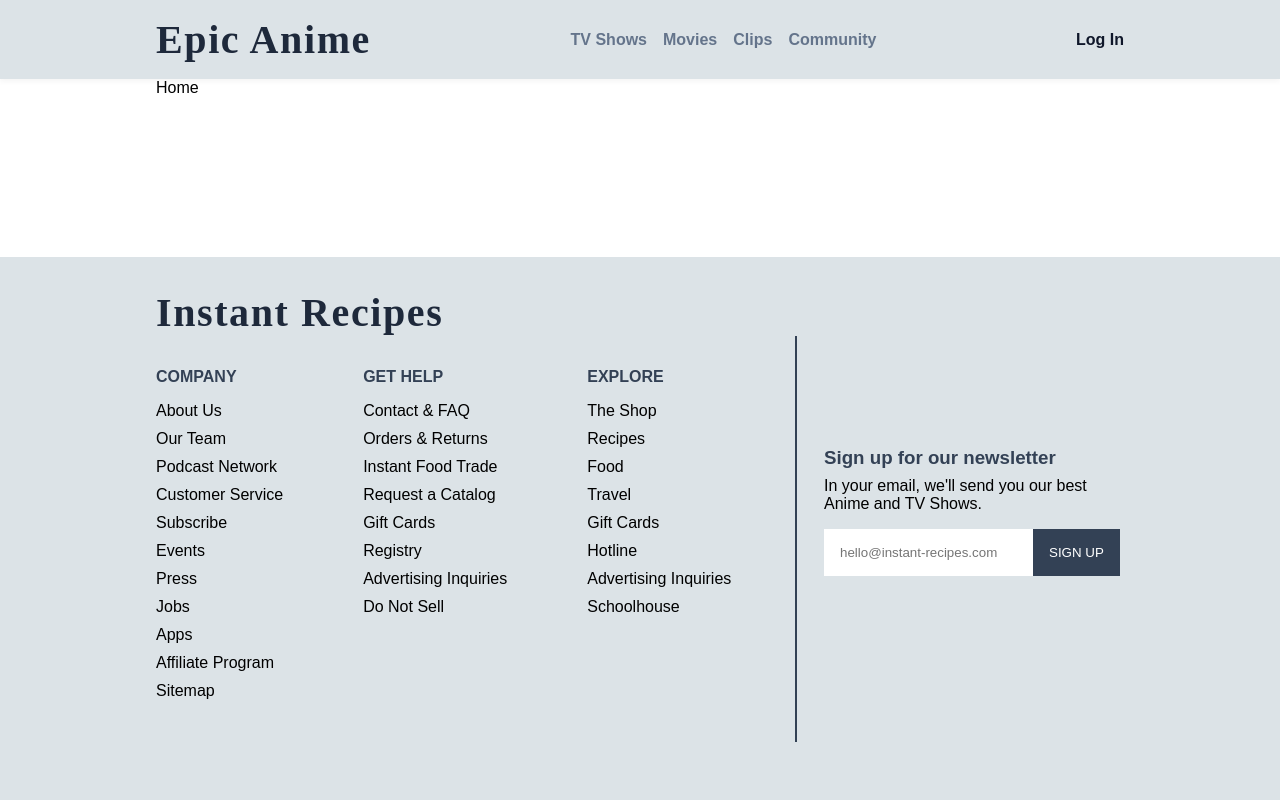
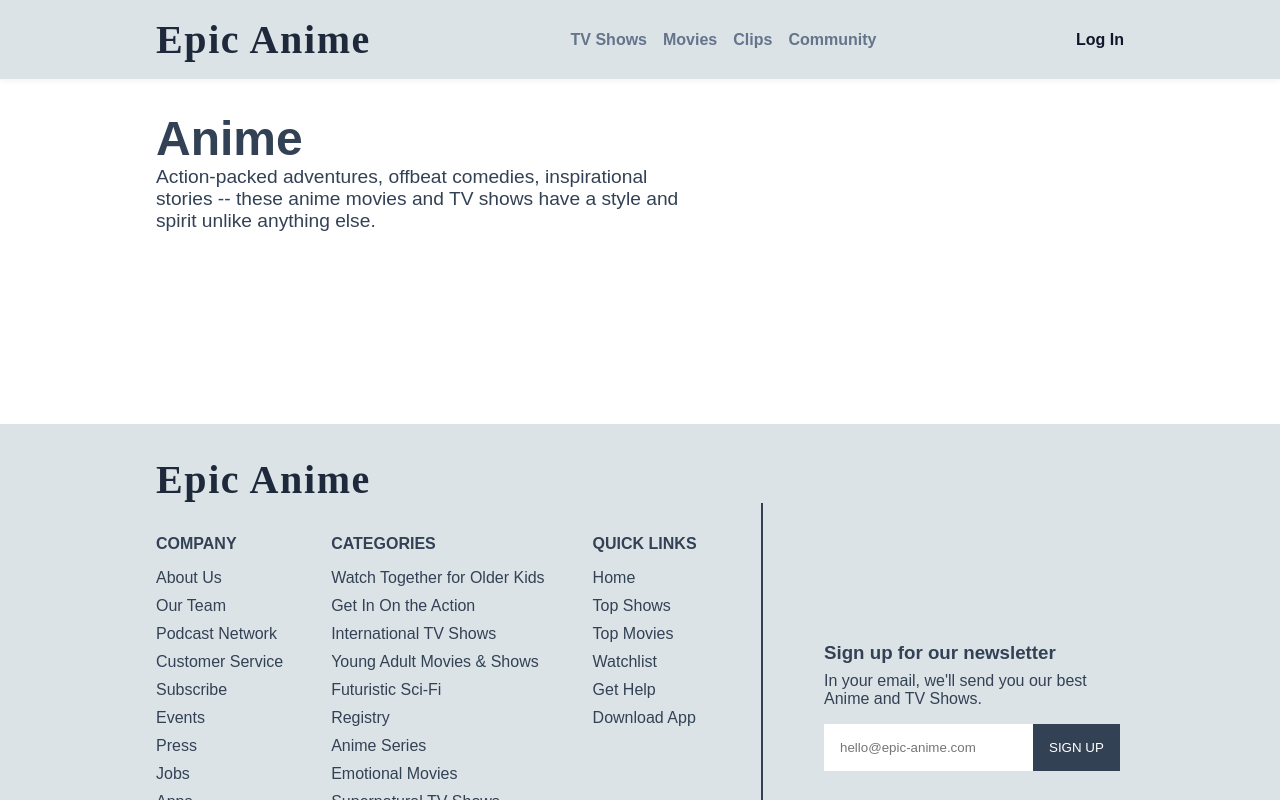
Before and after one commit to hrshmistry/EpicAnime, a React (Create React App) app: page / in a window 1280 px wide. Shown: the top 800 px of the page. Built offline with nearby package versions, Linux system fonts and the light colour scheme.

Commit message:
added Base URL and refactore footer

```diff
--- a/package.json
+++ b/package.json
@@ -6,6 +6,7 @@
     "@testing-library/jest-dom": "^5.16.4",
     "@testing-library/react": "^12.1.4",
     "@testing-library/user-event": "^13.5.0",
+    "axios": "^0.26.1",
     "react": "^18.0.0",
     "react-dom": "^18.0.0",
     "react-router-dom": "^6.3.0",
--- a/src/components/Footer.jsx
+++ b/src/components/Footer.jsx
@@ -9,7 +9,7 @@ const Footer = () => {
                 <InsideFooter className='mx1000-auto'>
                     <div>
                         <Link to="/" style={{ textDecoration: "none" }}>
-                            <h1 className='brand-logo'>Instant Recipes</h1>
+                            <h1 className='brand-logo'>Epic Anime</h1>
                         </Link>
                         <AllSections>
                             <Section>
@@ -29,29 +29,32 @@ const Footer = () => {
                                 </ul>
                             </Section>
                             <Section>
-                                <h4>GET HELP</h4>
+                                <h4>CATEGORIES</h4>
                                 <ul>
-                                    <li>Contact & FAQ</li>
-                                    <li>Orders & Returns</li>
-                                    <li>Instant Food Trade</li>
-                                    <li>Request a Catalog</li>
-                                    <li>Gift Cards</li>
+                                    <li>Watch Together for Older Kids</li>
+                                    <li>Get In On the Action</li>
+                                    <li>International TV Shows</li>
+                                    <li>Young Adult Movies & Shows</li>
+                                    <li>Futuristic Sci-Fi</li>
                                     <li>Registry</li>
-                                    <li>Advertising Inquiries</li>
-                                    <li>Do Not Sell</li>
+                                    <li>Anime Series</li>
+                                    <li>Emotional Movies</li>
+                                    <li>Supernatural TV Shows</li>
+                                    <li>Exciting TV Shows</li>
+                                    <li>International Movies</li>
+                                    <li>Teen TV Shows</li>
+                                    <li>Romantic TV Shows</li>
                                 </ul>
                             </Section>
                             <Section>
-                                <h4>EXPLORE</h4>
+                                <h4>QUICK LINKS</h4>
                                 <ul>
-                                    <li>The Shop</li>
-                                    <li>Recipes</li>
-                                    <li>Food</li>
-                                    <li>Travel</li>
-                                    <li>Gift Cards</li>
-                                    <li>Hotline</li>
-                                    <li>Advertising Inquiries</li>
-                                    <li>Schoolhouse</li>
+                                    <li>Home</li>
+                                    <li>Top Shows</li>
+                                    <li>Top Movies</li>
+                                    <li>Watchlist</li>
+                                    <li>Get Help</li>
+                                    <li>Download App</li>
                                 </ul>
                             </Section>
                         </AllSections>
@@ -61,13 +64,13 @@ const Footer = () => {
                         <h3>Sign up for our newsletter</h3>
                         <div style={{ maxWidth: "300px" }}>In your email, we'll send you our best Anime and TV Shows.</div>
                         <form onSubmit={(e) => { e.preventDefault() }}>
-                            <input type="text" placeholder="hello@instant-recipes.com" />
+                            <input type="text" placeholder="hello@epic-anime.com" />
                             <button>SIGN UP</button>
                         </form>
                     </NewsLetter>
                 </InsideFooter>
             </FooterStyled>
-            <Right>©2022 <b>Instant Racipes</b> Terms | Privacy | Code of Conduct | Accessibility Policy</Right>
+            <Right>©2022 <b>Epic Anime</b> Terms | Privacy | Code of Conduct | Accessibility Policy</Right>
         </>
     )
 }
@@ -89,7 +92,7 @@ const FooterStyled = styled.div`
 const AllSections = styled.div`
    display: flex;
    padding: 2rem 1rem;
-   gap: 5rem;
+   gap: 3rem;
    border-right: 2px solid #334155;
    padding-right: 4rem;
    flex-wrap: wrap;
--- a/src/index.css
+++ b/src/index.css
@@ -8,13 +8,12 @@
 @import url('https://fonts.googleapis.com/css2?family=Lobster+Two:wght@700&family=Source+Sans+Pro:ital,wght@0,200;0,300;0,400;0,600;0,700;0,900;1,400;1,600;1,700&display=swap');
 
 body {
-  margin: 0;
   font-family: -apple-system, BlinkMacSystemFont, 'Segoe UI', 'Roboto', 'Oxygen',
     'Ubuntu', 'Cantarell', 'Fira Sans', 'Droid Sans', 'Helvetica Neue',
     sans-serif;
   -webkit-font-smoothing: antialiased;
   -moz-osx-font-smoothing: grayscale;
-  /* margin: 0 20%; */
+  color: #334155;
 }
 
 .mx1000-auto {
--- a/src/pages/Home.jsx
+++ b/src/pages/Home.jsx
@@ -1,9 +1,28 @@
 import React from 'react'
+import styled from 'styled-components'
 
 const Home = () => {
     return (
-        <div>Home</div>
+        <>
+            <Head>
+                <h1>Anime</h1>
+                <p>Action-packed adventures, offbeat comedies, inspirational stories -- these anime movies and TV shows have a style and spirit unlike anything else.</p>
+            </Head>
+        </>
     )
 }
 
+const Head = styled.div`
+    padding: 2rem 0;
+    max-width: 550px;
+
+    h1 {
+        font-size: 3rem;
+    }
+
+    p {
+        font-size: 1.2rem;
+    }
+`;
+
 export default Home
```
Also changed, not shown: 2 other files (tests, documents, lock files or other folders).
